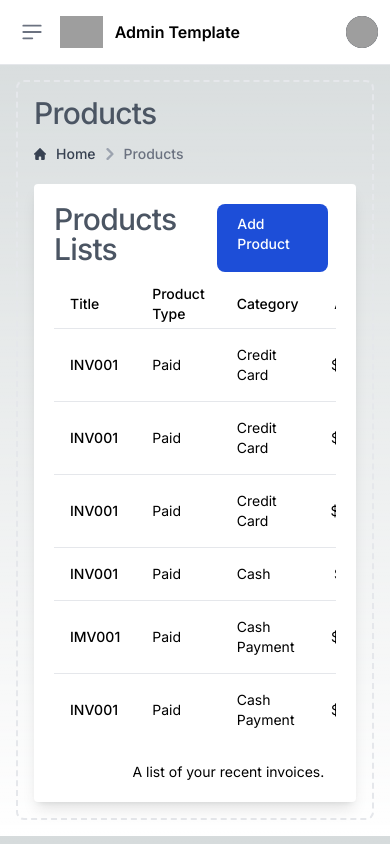
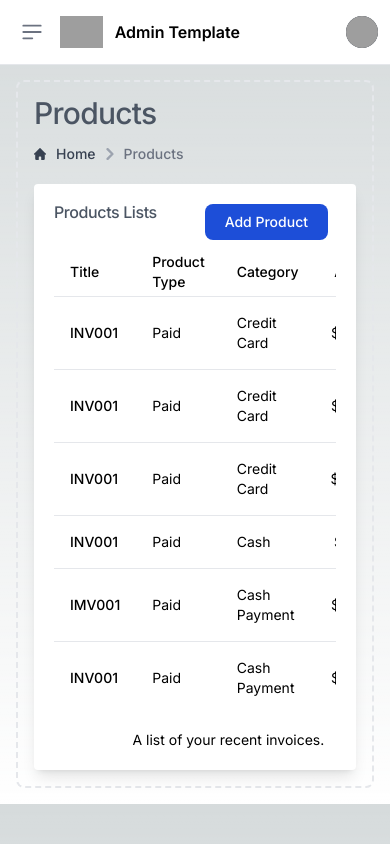
Before and after one commit to chhotu50/dashboard-tailwind-ui, a Next.js app: page /admin/product in a window 390 px wide. Built offline with nearby package versions, Linux system fonts and the light colour scheme; grey boxes are pictures that could not be loaded.

Commit message:
add color

```diff
--- a/src/app/(admin_route)/admin/product/add/page.tsx
+++ b/src/app/(admin_route)/admin/product/add/page.tsx
@@ -13,7 +13,7 @@ const AddProduct = () => {
     <div>
       <Breadcrumb lists={lists} title="Product" />
       <div className="mt-5 p-5 bg-white shadow-lg rounded">
-        <h1 className="mb-4 text-3xl font-medium leading-none tracking-tight text-gray-600 md:text-5xl lg:text-2xl dark:text-gray-600">
+        <h1 className="mb-4 font-medium leading-none tracking-tight text-gray-600 md:text-3xl lg:text-2xl dark:text-gray-600">
           Add New Product
         </h1>
         <form>
--- a/src/app/(admin_route)/admin/product/page.tsx
+++ b/src/app/(admin_route)/admin/product/page.tsx
@@ -18,12 +18,12 @@ const Product = () => {
       <Breadcrumb lists={lists} title="Products" />
       <div className="mt-5 p-5 bg-white shadow-lg rounded">
         <div className="flex justify-between">
-          <h1 className="mb-4 text-3xl  font-medium leading-none tracking-tight text-gray-600 md:text-2xl lg:text-2xl dark:text-gray-600">
+          <h1 className="mb-4 font-medium leading-none tracking-tight text-gray-600 md:text-3xl lg:text-2xl dark:text-gray-600">
             Products Lists
           </h1>
           <Link
             href={RoutesEnum.PRODUCT_ADD}
-            className="text-white bg-blue-700 hover:bg-blue-800 focus:ring-4 focus:ring-blue-300 font-medium rounded-lg text-sm px-5 py-2.5 me-2 mb-2 dark:bg-blue-600 dark:hover:bg-blue-700 focus:outline-none dark:focus:ring-blue-800"
+            className="text-white bg-blue-700 hover:bg-blue-800 focus:ring-4 focus:ring-blue-300 font-medium rounded-lg text-sm px-5 py-2 me-2 mb-2 dark:bg-blue-600 dark:hover:bg-blue-700 focus:outline-none dark:focus:ring-blue-800"
           >
             Add Product
           </Link>
```
